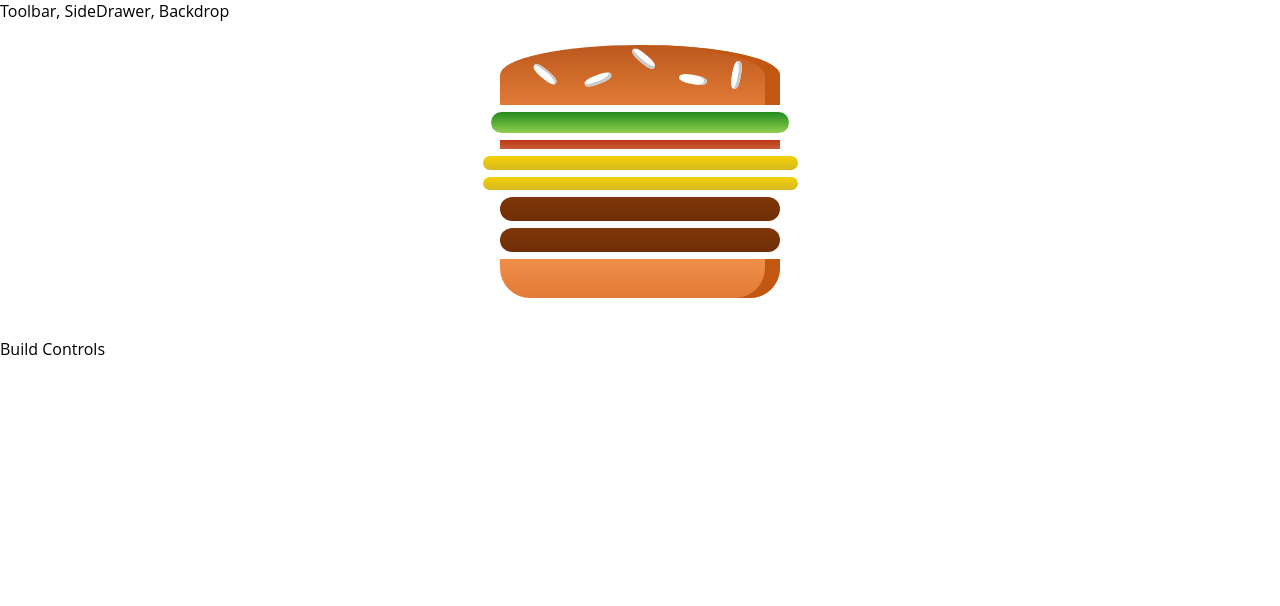
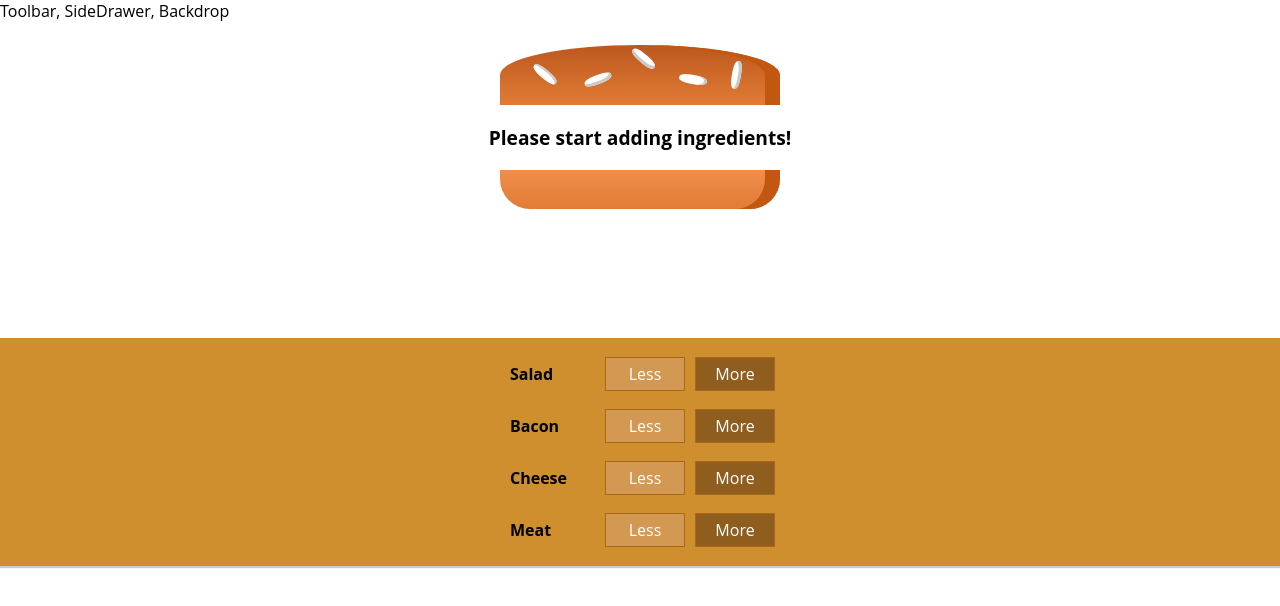
Before and after one commit to k1sauce/learnreact, a React app in the folder burger_builder/: page / in a window 1280 px wide. Shown: the top 606 px of the page. Built offline with nearby package versions, Linux system fonts and the light colour scheme.

Commit message:
add ingredients with call back onClick -> props.added -> props.ingredientAdded -> addIngredientHandler in BurgerBuilder where the burger state is changed.

```diff
--- /dev/null
+++ b/burger_builder/src/components/Burger/BuildControls/BuildControl/BuildControl.js
@@ -0,0 +1,12 @@
+import React from 'react';
+import classes from './BuildControl.module.css'
+
+const buildControl = (props) => (
+    <div className={classes.BuildControl}>
+        <div className={classes.Label}>{props.label}</div>
+        <button className={classes.Less}>Less</button>
+        <button className={classes.More} onClick={props.added}>More</button>
+    </div>
+);
+
+export default buildControl;
--- /dev/null
+++ b/burger_builder/src/components/Burger/BuildControls/BuildControl/BuildControl.module.css
@@ -0,0 +1,56 @@
+.BuildControl {
+    display: flex;
+    justify-content: space-between;
+    align-items: center;
+    margin: 5px 0;
+}
+
+.BuildControl button {
+    display: block;
+    font: inherit;
+    padding: 5px;
+    margin: 0 5px;
+    width: 80px;
+    border: 1px solid #AA6817;
+    cursor: pointer;
+    outline: none;
+}
+
+.BuildControl button:disabled {
+    background-color: #AC9980;
+    border: 1px solid #7E7365;
+    color: #ccc;
+    cursor: default;
+}
+
+.BuildControl button:hover:disabled {
+    background-color: #AC9980;
+    color: #ccc;
+    cursor: not-allowed;
+}
+
+.Label {
+    padding: 10px;
+    font-weight: bold;
+    width: 80px;
+}
+
+.BuildControl .Less {
+    background-color: #D39952;
+    color: white;
+}
+
+.BuildControl .More {
+    background-color: #8F5E1E;
+    color: white;
+}
+
+.BuildControl .Less:hover, .BuildControl .Less:active {
+    background-color: #DAA972;
+    color: white;
+}
+
+.BuildControl .More:hover,.BuildControl .More:active {
+    background-color: #99703F;
+    color: white;
+}
--- /dev/null
+++ b/burger_builder/src/components/Burger/BuildControls/BuildControls.js
@@ -0,0 +1,23 @@
+import React from 'react';
+import classes from './BuildControls.module.css'
+import BuildControl from './BuildControl/BuildControl'
+
+const controls = [
+    {label: 'Salad', type: 'salad'},
+    {label: 'Bacon', type: 'bacon'},
+    {label: 'Cheese', type: 'cheese'},
+    {label: 'Meat', type: 'meat'},
+];
+
+const buildControls = (props) => (
+    <div className={classes.BuildControls}>
+        {controls.map(ctrl => (
+            <BuildControl
+                key={ctrl.label}
+                label={ctrl.label}
+                added={() => props.ingredientAdded(ctrl.type)}/>
+        ))}
+    </div>
+);
+
+export default buildControls;
--- /dev/null
+++ b/burger_builder/src/components/Burger/BuildControls/BuildControls.module.css
@@ -0,0 +1,10 @@
+.BuildControls {
+    width: 100%;
+    background-color: #cf8f2e;
+    display: flex;
+    flex-flow: column;
+    align-items: center;
+    box-shadow: 0 2px 1px #ccc;
+    margin: auto;
+    padding: 10px 0;
+}
--- a/burger_builder/src/components/Burger/Burger.js
+++ b/burger_builder/src/components/Burger/Burger.js
@@ -4,12 +4,17 @@
 
 const Burger = (props) => {
 
-    const transformedIngredients = Object.keys(props.ingredients).map(igKey => {
+    let transformedIngredients = Object.keys(props.ingredients).map(igKey => {
             return [...Array(props.ingredients[igKey])].map((_, i) => {
                 return <BurgerIngredient key={igKey + i} type={igKey} />
             } );
-        } );
-
+        } )
+        .reduce((arr, el) => {
+            return arr.concat(el)
+        }, [])
+    if (transformedIngredients.length === 0){
+        transformedIngredients = <p>Please start adding ingredients!</p>
+    }
     return (
         <div className={classes.Burger}>
             <BurgerIngredient type="bread-top"/>
--- a/burger_builder/src/containers/BurgerBuilder/BurgerBuilder.js
+++ b/burger_builder/src/containers/BurgerBuilder/BurgerBuilder.js
@@ -1,24 +1,47 @@
 import React, { useState } from "react";
 import Aux from '../../hoc/Aux'
 import Burger from '../../components/Burger/Burger'
+import BuildControls from '../../components/Burger/BuildControls/BuildControls'
+
+const INGREDIENT_PRICES = {
+    salad: 0.5,
+    cheese: 0.4,
+    meat: 1.3,
+    bacone: 0.7
+}
 
 const BurgerBuilder = () => {
 
     const [burgerState, setBurgerState] = useState(
         {
             ingredients: {
-                salad: 1,
-                bacon: 1,
-                cheese: 2,
-                meat: 2
-            }
+                salad: 0,
+                bacon: 0,
+                meat: 0,
+                cheese: 0
+            },
+            totalPrice: 4
         }
     )
+
+    const addIngredientHandler = (type) => {
+        const oldCount = burgerState.ingredients[type];
+        const updatedCount = oldCount + 1;
+        const updatedIngredients = {
+            ...burgerState.ingredients
+        };
+        updatedIngredients[type] = updatedCount
+        const priceAddition = INGREDIENT_PRICES[type];
+        const oldPrice = burgerState.totalPrice;
+        const newPrice = oldPrice + priceAddition
+        setBurgerState({ingredients: updatedIngredients, totalPrice: newPrice})
+    }
 
     return (
         <Aux>
             <Burger ingredients={burgerState.ingredients}/>
-            <div>Build Controls</div>
+            <BuildControls
+                ingredientAdded={addIngredientHandler}/>
         </Aux>
     );
 };
```
